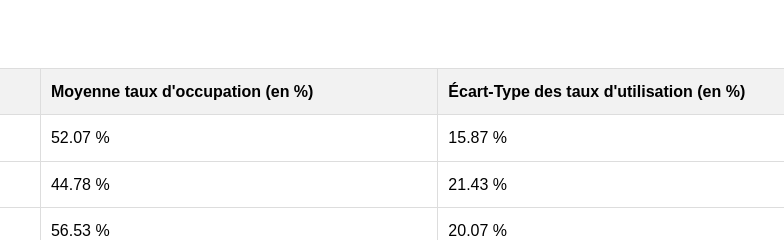
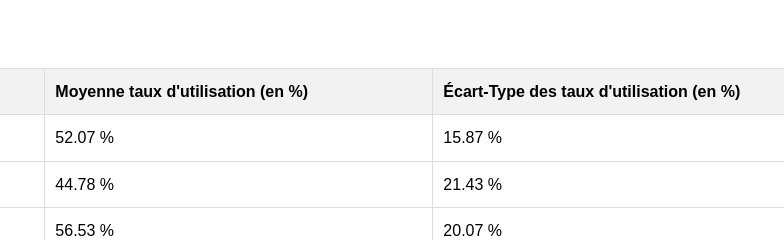
Before and after one commit to audreyauthier/SAE15_Audrey_Authier-Cassagne, a plain HTML site: page index.html in a window 1280 px wide. Shown: the part 5292-5532 px from the top of the page, 376-1160 px from the left. Drawn offline with Linux system fonts and the light colour scheme.

Commit message:
Update index.html

```diff
--- a/index.html
+++ b/index.html
@@ -120,7 +120,7 @@
         <h3>Tableau des parkings vélos</h3>
         <table>
             <thead>
-                <tr><th>Parking</th><th>Moyenne taux d'occupation (en %)</th><th>Écart-Type des taux d'utilisation (en %)</th></tr>
+                <tr><th>Parking</th><th>Moyenne taux d'utilisation (en %)</th><th>Écart-Type des taux d'utilisation (en %)</th></tr>
             </thead>
             <tbody>
                 <tr><td>Rue Jules Ferry - Gare Saint-Roch</td><td>52.07 %</td><td>15.87 %</td></tr>
```
